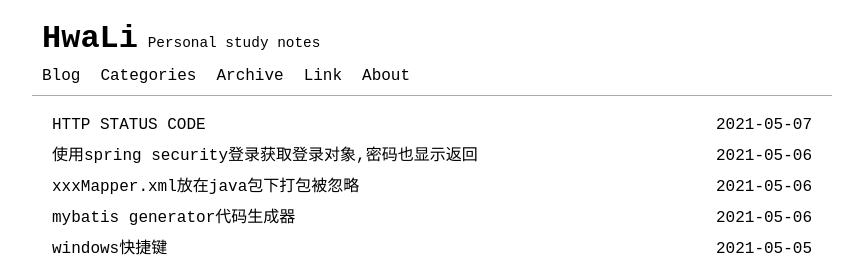
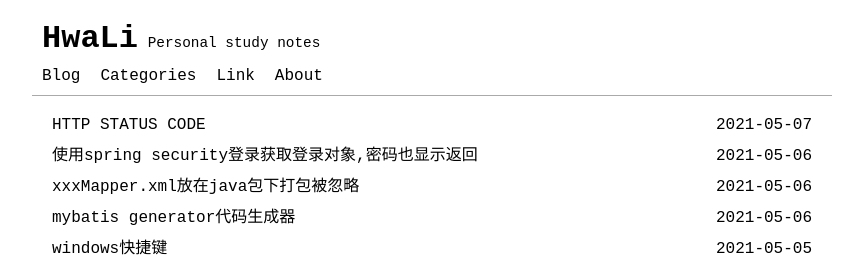
Before and after one commit to hualiy/hualiy.github.io, a Jekyll site: the page built from index.html, in a window 1280 px wide. Shown: the top 258 px of the page, without its empty margins (208-1071 px from the left). Built offline with Jekyll 4.4.1, drawn with Linux system fonts in a browser that asks for light colours; the list of posts is cut into pages by our own code.

Commit message:
Update menus.yml

```diff
--- a/_data/menus.yml
+++ b/_data/menus.yml
@@ -4,9 +4,6 @@
 - title: "Categories"
   url: "/categories"
 
-- title: "Archive"
-  url: "/archive"
-
 - title: "Link"
   url: "/link"
 
```
